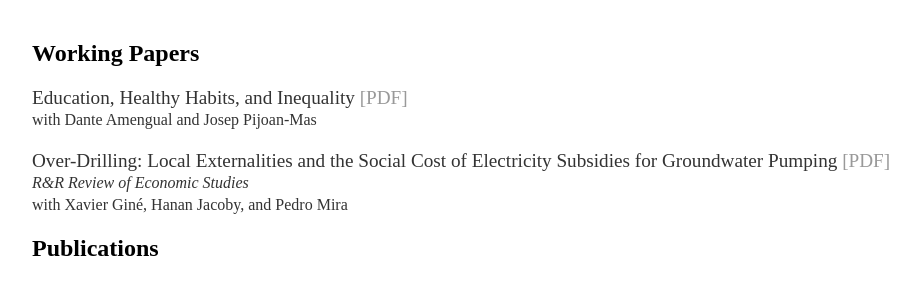
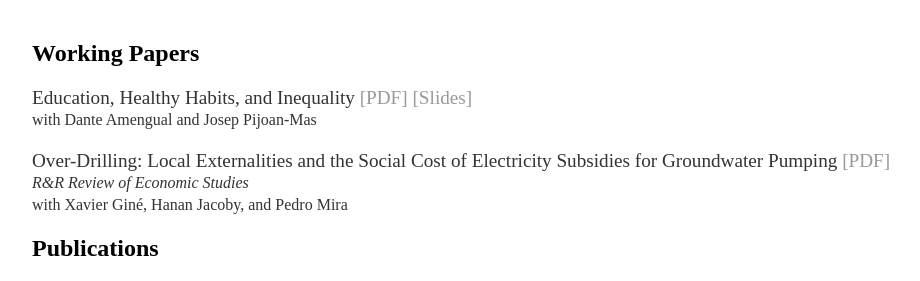
Before and after one commit to jesusbueren/jesusbueren.github.io, a Jekyll site: the page built from research/index.html, in a window 1280 px wide. Shown: the part 157-438 px from the top of the page, without its empty margins (160-1080 px from the left). Built offline with Jekyll 4.4.1, drawn with Linux system fonts in a browser that asks for light colours.

Commit message:
Update index.html

```diff
--- a/research/index.html
+++ b/research/index.html
@@ -6,7 +6,7 @@
 
 	<h2>Working Papers</h2>
 
-	<p> <bold> Education, Healthy Habits, and Inequality </bold> <a href="HealthyHabits_Draft.pdf">[PDF] </a>  <br>
+	<p> <bold> Education, Healthy Habits, and Inequality </bold> <a href="HealthyHabits_Draft.pdf">[PDF] </a>  <a href="HealthyHabits_slides.pdf">[Slides] </a>  <br>
 	 <small> with Dante Amengual and Josep Pijoan-Mas  </small> <br></p>
 
 	<p> <bold> Over-Drilling: Local Externalities and the Social Cost of Electricity Subsidies for Groundwater Pumping </bold> <a href="overdrilling.pdf">[PDF]</a>  <br>
```
